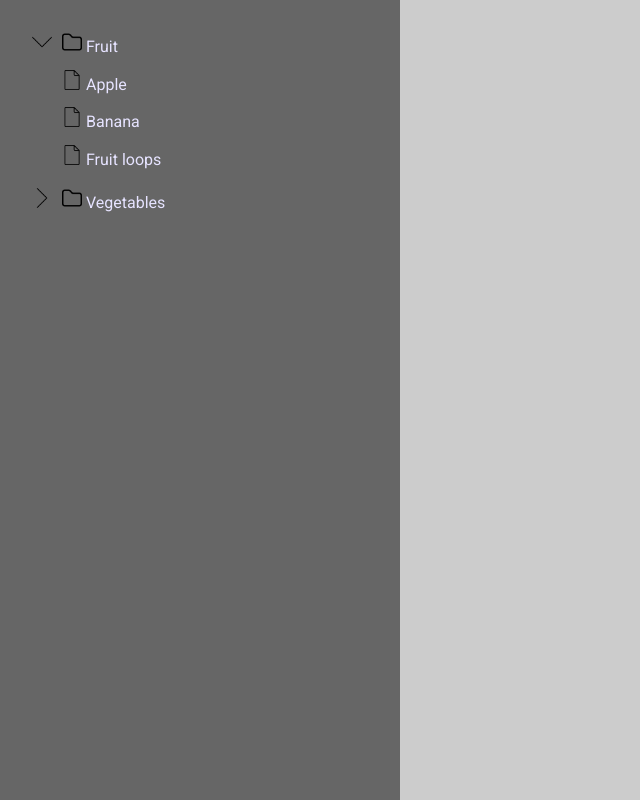
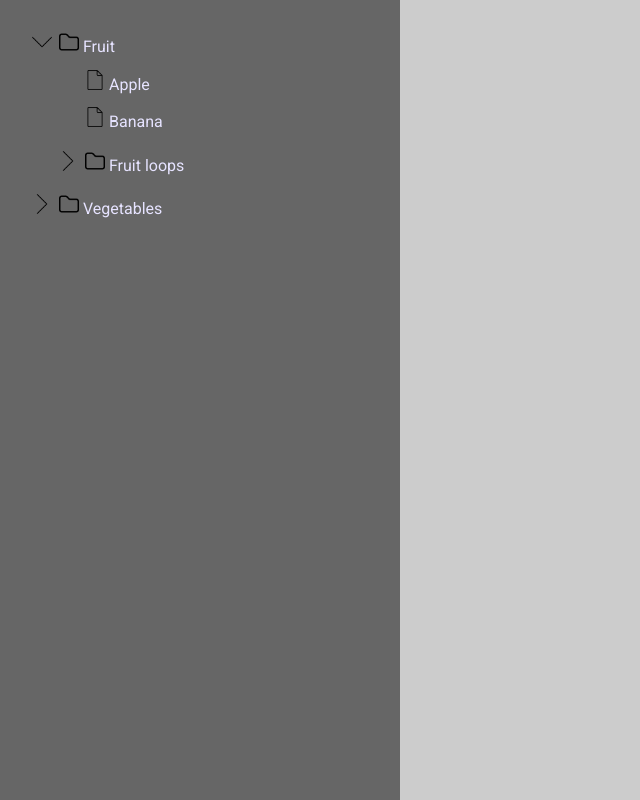
Before and after one commit to jrluka13/Ui-system-angular, an Angular app: page / in a window 1280 px wide. Both pictures are taken after a click on the picture 42 px from the left and 42 px from the top of the page. Shown: the whole page, without its empty margins (0-640 px from the left). Built offline with nearby package versions, Linux system fonts and the light colour scheme.

Commit message:
add functionality

```diff
--- a/src/app/data.ts
+++ b/src/app/data.ts
@@ -4,7 +4,14 @@ export const FILES_STRUCTURE = [
     children: [
       {name: 'Apple'},
       {name: 'Banana'},
-      {name: 'Fruit loops'},
+      {
+        name: 'Fruit loops',
+        children: [
+          {name:'reewfwe'},
+          {name:'awdawdwd'}
+        ]
+      },
+
     ]
   },
   {
@@ -14,15 +21,19 @@ export const FILES_STRUCTURE = [
         name: 'Green',
         children: [
           {name: 'Broccoli'},
-          {name: 'Brussels sprouts'},
+          {name: 'Brussels'},
+          {name: 'Brussels'},
         ]
-      }, {
+      },
+      {
         name: 'Orange',
         children: [
           {name: 'Pumpkins'},
           {name: 'Carrots'},
         ]
       },
+      {name: 'Banana'},
+
     ]
   },
 ];
--- a/src/app/listfolder/listfolder.component.html
+++ b/src/app/listfolder/listfolder.component.html
@@ -1,28 +1,31 @@
 <div class="list_block">
   <ul>
-    <li class="folder">
+    <li class="folder" *ngIf="data.hasOwnProperty('children')">
       <span class="list_block_folder">
         <img  [ngClass]="{
         rotate: isVisible
-        }" class="arrow" [src]="imgArrow" alt="arrow" (click)="openFolder()">
+        }" class="arrow" [src]="imgArrow" alt="arrow" (click)="openFirstFolder()">
         <img [src]="imgFolder" alt="folder" >
         {{data.name}}
       </span>
     </li>
-    <li class="file" [ngClass]="{mapping: isVisible}"
-        *ngFor="let data of data.children">
-      <div class="list_block_file" *ngIf="data.hasOwnProperty('children');else elseBlock">
-         <img style="cursor: pointer; transform: rotate(270deg)" [src]="imgArrow" alt="arrow" >
-        <img [src]="imgFolder" style="margin-left: 10px" alt="folder" >
-        {{data.name}}
+    <ul *ngIf="data.hasOwnProperty('children')">
+      <li class="data" [ngClass]="{mapping: isVisible}"
+          *ngFor="let l of data.children">
+        <div class="list_block_file_folder" *ngIf="l.hasOwnProperty('children');else elseBlock">
+          <app-listfolder
+            *ngFor="let item of data.children" [data]="item"
+          ></app-listfolder>
         </div>
         <ng-template #elseBlock>
           <div class="list_block_file">
             <img [src]="imgFile" alt="file" >
-          {{data.name}}
+            {{l.name}}
           </div>
         </ng-template>
 
       </li>
     </ul>
+
+  </ul>
 </div>
--- a/src/app/listfolder/listfolder.component.scss
+++ b/src/app/listfolder/listfolder.component.scss
@@ -2,28 +2,29 @@
   margin: 1rem;
   color: #e6e3ff;
 
+  .rotate{
+    transform: rotate(270deg);
+  }
   .mapping{
     display: none;
+  }
+  .arrow{
+    margin-right: 7px;
+    cursor: pointer;
+
   }
 
   .list_block_folder{
 
+  }
 
-
-    .rotate{
-      transform: rotate(270deg);
+  .data{
+    .list_block_file{
+      margin: 10px 53px;
     }
-
-    .arrow{
-      margin-right: 10px;
-      cursor: pointer;
-
+    .list_block_file_folder{
+      margin: 10px 10px;
     }
-  }
-.list_block_file{
-  margin: 10px 30px;
-}
-  .file{
   }
   img{
     width: 20px;
--- a/src/app/listfolder/listfolder.component.ts
+++ b/src/app/listfolder/listfolder.component.ts
@@ -11,12 +11,21 @@ export class ListfolderComponent implements OnInit {
   imgArrow: string = '../../assets/down-arrow.png'
   imgFile: string = '../../assets/file.png'
   isVisible:boolean = true;
-  openFolder(){
+  toggle:boolean = true;
+  openFirstFolder(){
     this.isVisible = !this.isVisible
 
   }
 
-
+  openFolder(arrow:any){
+    this.toggle = !this.toggle
+    if(arrow.style.transform!='rotate(270deg)'){
+      arrow.style.transform = 'rotate(270deg)'
+    }else{
+      arrow.style.transform = 'rotate(0deg)'
+    }
+    console.log(arrow.style)
+  }
   ngOnInit(): void {
   }
 
```
Lines whose indentation alone changed are shown as unchanged.
